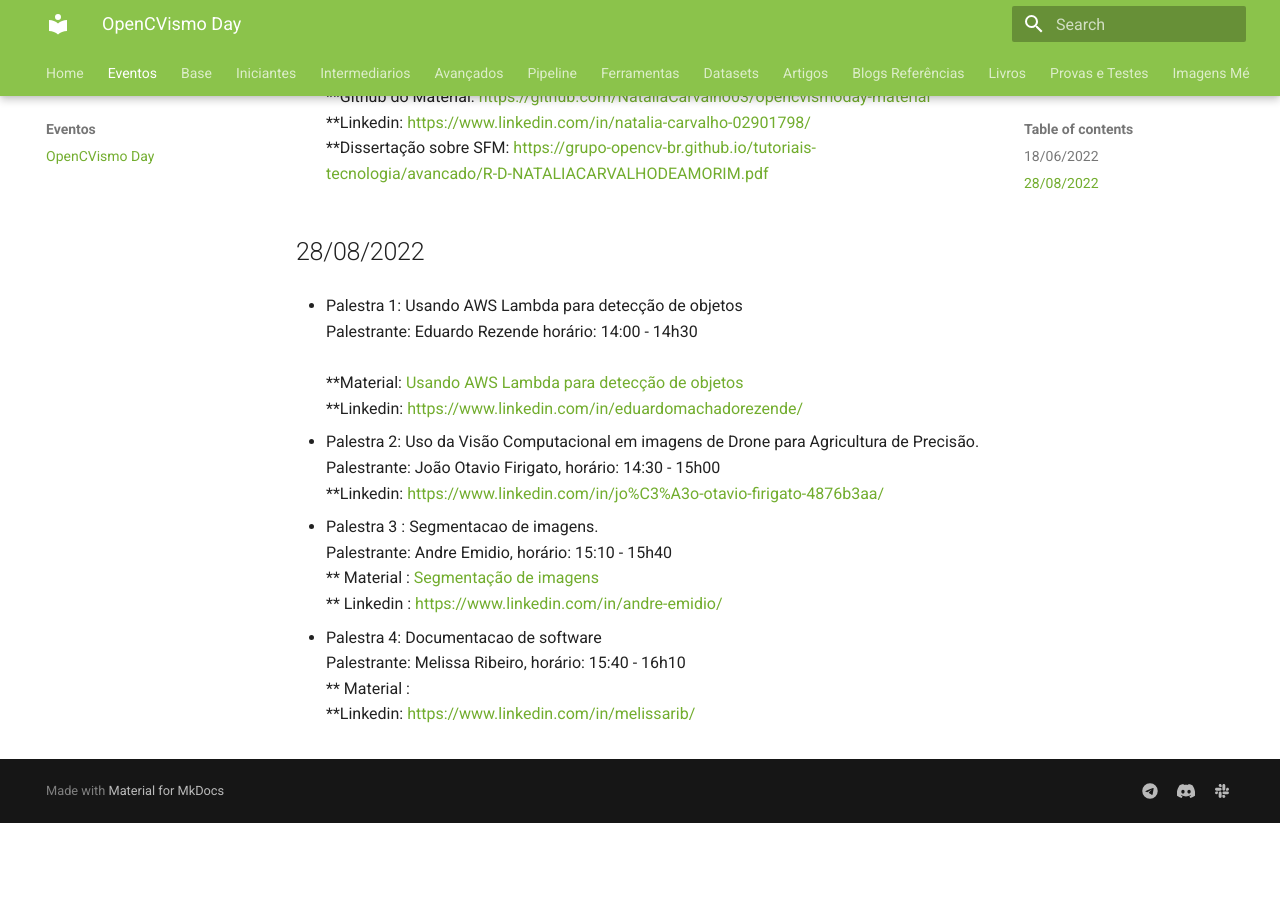
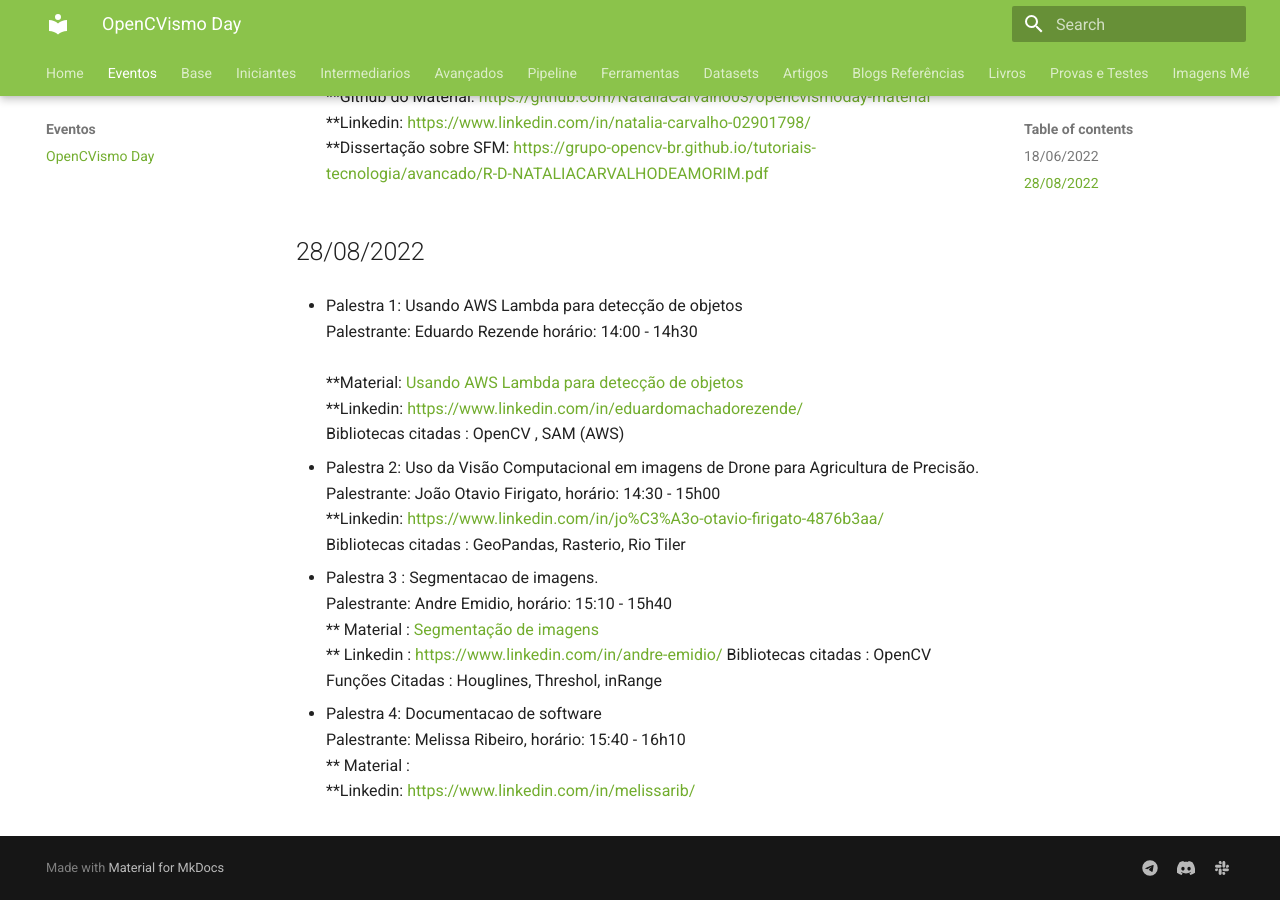
Before and after one commit to Grupo-OpenCV-BR/tutoriais-tecnologia, an MkDocs documentation site: the page built from docs/eventos/eventos.md, in a window 1280 px wide and 900 px high, scrolled down 652 px. Built offline with MkDocs 1.6.1 and Material for MkDocs 9.7.7, drawn with Linux system fonts in a browser that asks for light colours; the version menu is left out; before the commit the page ends 1475 px from its top, so only the background shows below that.

Commit message:
evento: opencvismo day 28/08/2022

```diff
--- a/docs/eventos/eventos.md
+++ b/docs/eventos/eventos.md
@@ -30,13 +30,17 @@
 * Palestra 1: Usando AWS Lambda para detecção de objetos <br> Palestrante: Eduardo Rezende horário: 14:00  - 14h30 <br>
   **Material: [Usando AWS Lambda para detecção de objetos]([Apresentação-CVAT.pdf](https://docs.google.com/presentation/d/115lA-Y_pWGA74HeUlAohR7O7K7LOC0XLa0xTVFI-4OE/edit?usp=sharing))<br>
   **Linkedin: [https://www.linkedin.com/in/eduardomachadorezende/](https://www.linkedin.com/in/eduardomachadorezende/)  <br>
+  Bibliotecas citadas : OpenCV , SAM (AWS)
 
 * Palestra 2: Uso da Visão Computacional em imagens de Drone para Agricultura de Precisão. <br> Palestrante: João Otavio Firigato, horário: 14:30  - 15h00 <br>
   **Linkedin: [https://www.linkedin.com/in/jo%C3%A3o-otavio-firigato-4876b3aa/](https://www.linkedin.com/in/jo%C3%A3o-otavio-firigato-4876b3aa/) <br>
+  Bibliotecas citadas : GeoPandas, Rasterio, Rio Tiler
 
 * Palestra 3 : Segmentacao de imagens.  <br> Palestrante: Andre Emidio, horário: 15:10  - 15h40 <br>
   ** Material : [Segmentação de imagens](https://docs.google.com/presentation/d/1FdN0Vci6j3bBwFRFyJjlJPAc6BvcOTYwqmcCBDWE5s0/edit?usp=sharing) <br>
   ** Linkedin : [https://www.linkedin.com/in/andre-emidio/](https://www.linkedin.com/in/andre-emidio/)
+  Bibliotecas citadas : OpenCV
+  Funções Citadas :  Houglines, Threshol, inRange
 
 
 * Palestra 4: Documentacao de software <br> Palestrante: Melissa Ribeiro, horário: 15:40  - 16h10 <br>
```
